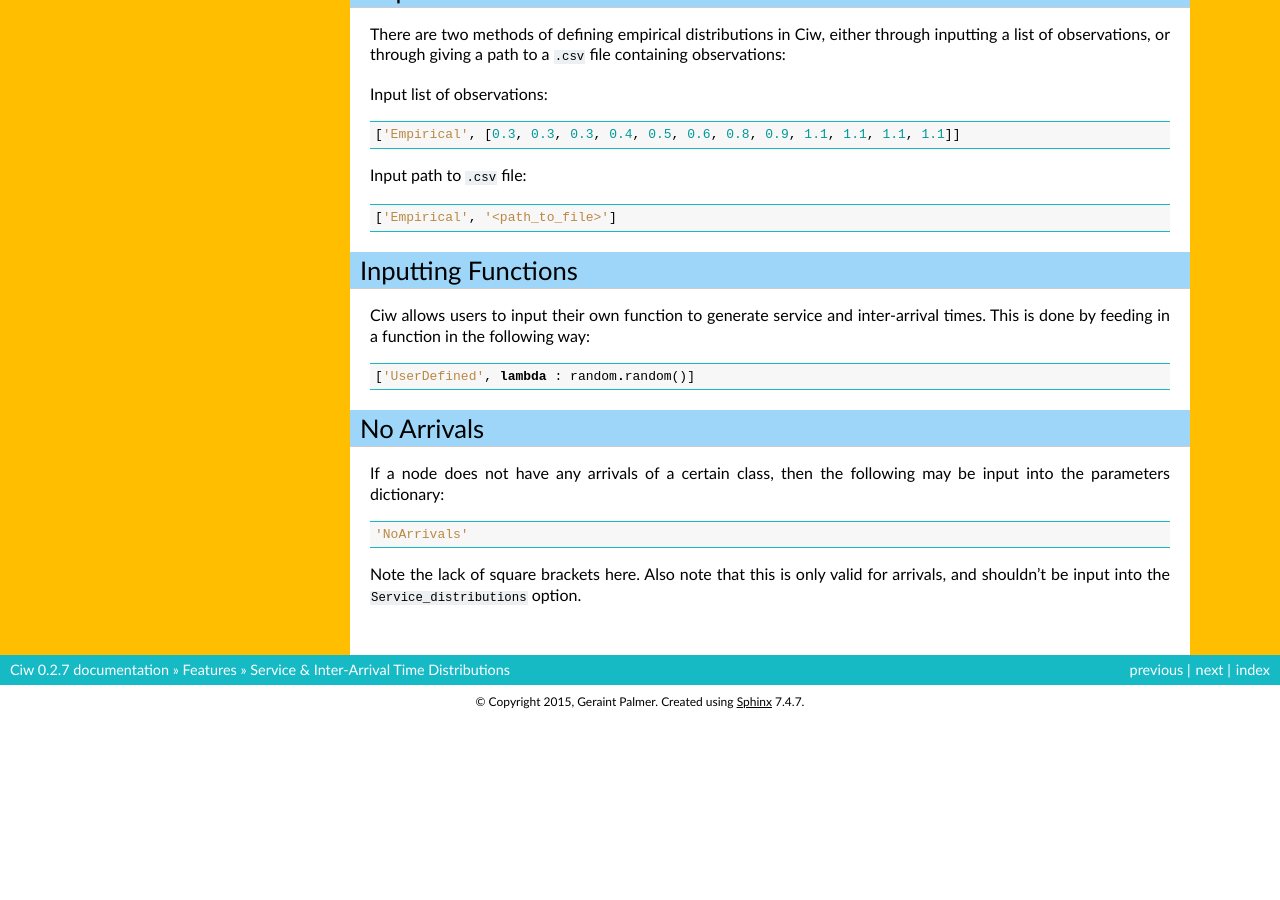
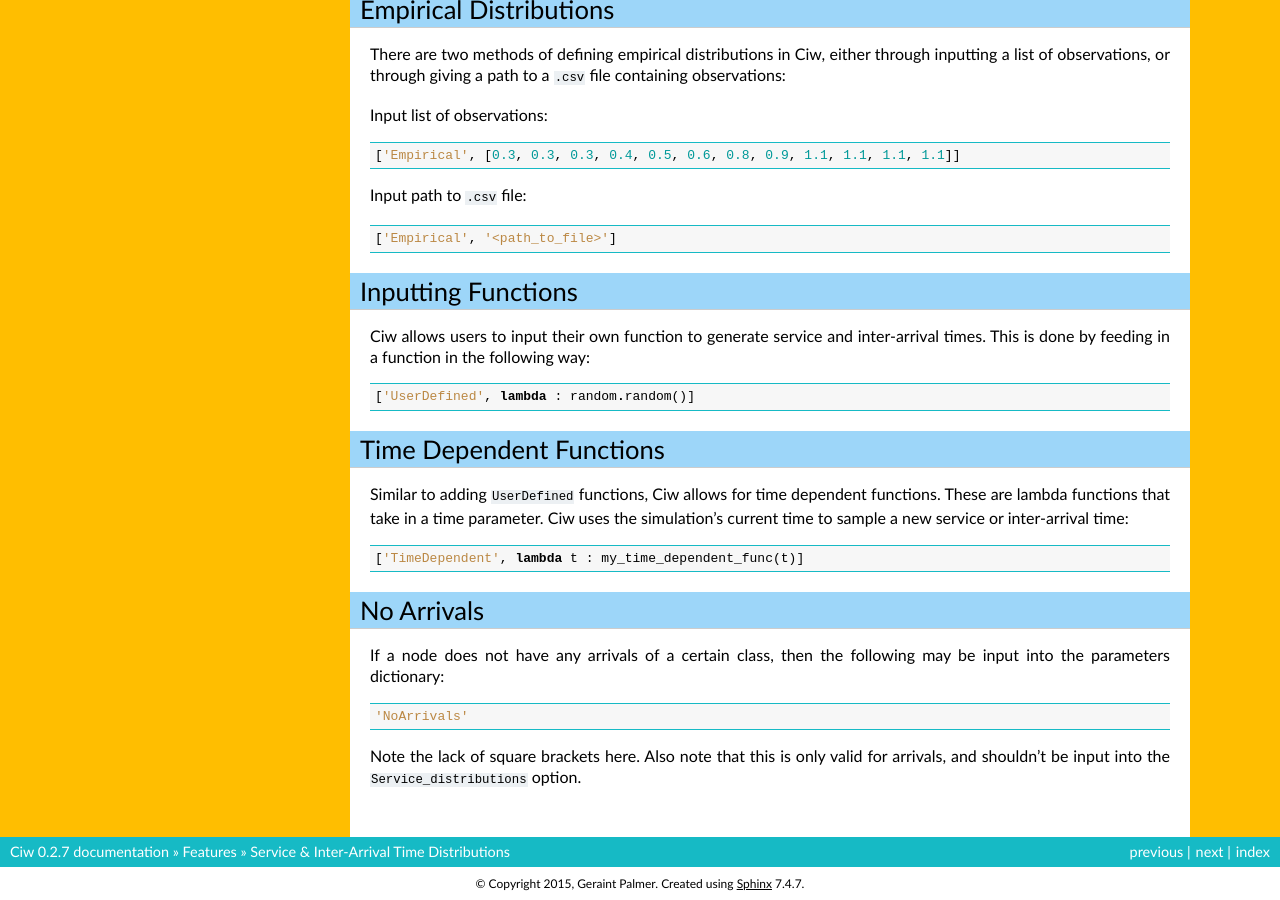
Before and after one commit to CiwPython/Ciw, a Sphinx documentation site: the page built from docs/Features/distributions.rst, in a window 1280 px wide and 900 px high, scrolled down 1655 px. Built offline with Sphinx 7.4.7, drawn with Linux system fonts in a browser that asks for light colours; before the commit the page ends 2373 px from its top, so only the background shows below that; some of the changed text lies outside the part shown.

Commit message:
time dependent dist in docs

```diff
--- a/docs/Features/distributions.rst
+++ b/docs/Features/distributions.rst
@@ -15,6 +15,7 @@ Ciw currently allows the following continuous service and inter-arrival time dis
 - :ref:`weibull_dist`
 - :ref:`empirical_dist`
 - :ref:`own_functions`
+- :ref:`time_dependent`
 - :ref:`no_arrivals`
 
 
@@ -161,6 +162,18 @@ Ciw allows users to input their own function to generate service and inter-arriv
 
 
 
+.. _time_dependent:
+
+------------------------
+Time Dependent Functions
+------------------------
+
+Similar to adding :code:`UserDefined` functions, Ciw allows for time dependent functions. These are lambda functions that take in a time parameter. Ciw uses the simulation's current time to sample a new service or inter-arrival time::
+
+    ['TimeDependent', lambda t : my_time_dependent_func(t)]
+
+
+
 .. _no_arrivals:
 
 -----------
```
